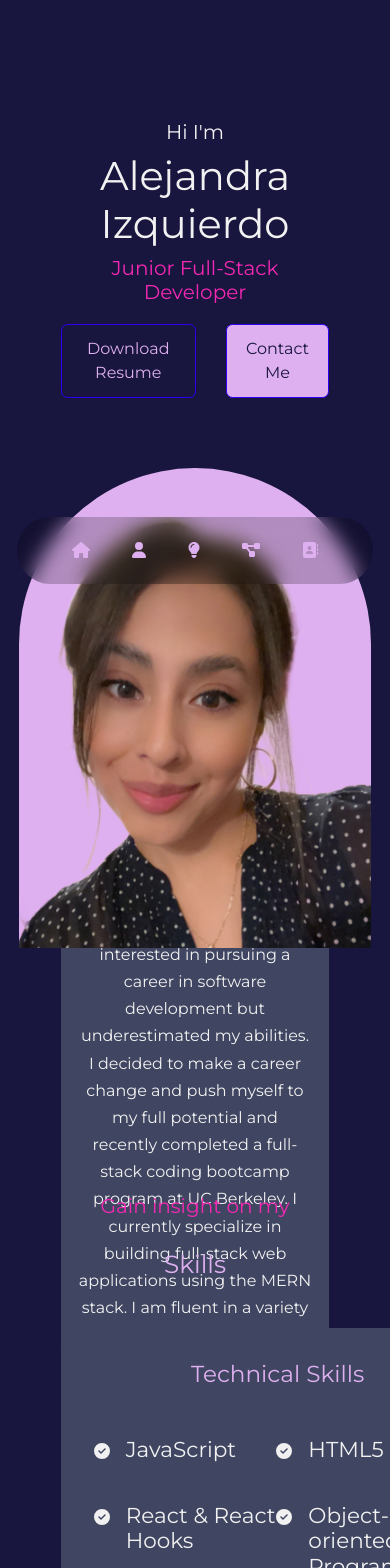
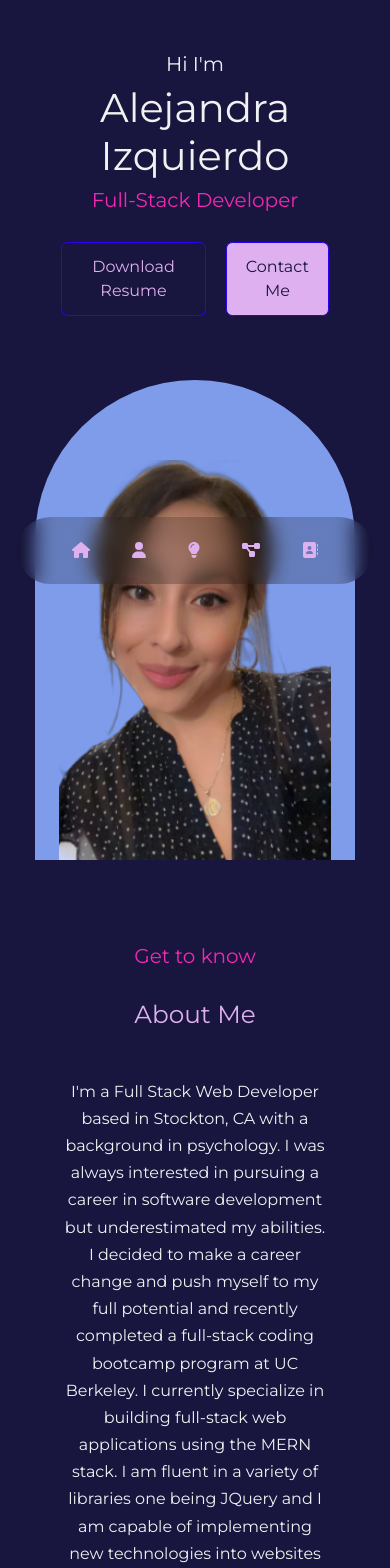
Before and after one commit to alenambo02/a-izquierdo-portfolio, a React (Create React App) app: page / in a window 390 px wide. Shown: the part 60-1628 px from the top of the page. Built offline with nearby package versions, Linux system fonts and the light colour scheme.

Commit message:
edit responsiveness to medium and small screens

```diff
--- a/src/components/about/About.jsx
+++ b/src/components/about/About.jsx
@@ -10,12 +10,18 @@ const About = () => {
             <h2>About Me</h2>
 
             <div className='container about__container'>
+
+                {/* <div className='about_me'>
+                    Filler
+                </div>
+
                 <div className='about__content'>
-                    <p> Hello, I am Alejandra Izquierdo.</p>
-                    <p> I'm a Full Stack Web Developer based in Stockton, CA with a background in psychology. I was always interested in pursuing a career in software development but underestimated my abilities. I decided to make a career change and push myself to my full potential and recently completed a full-stack coding bootcamp program at UC Berkeley.  I currently specialize in building full-stack web applications using the MERN stack. I am fluent in a variety of libraries one being JQuery and I am capable of implementing new technologies into websites efficiently and effectively. I've created web applications from scratch, generated dynamic content, and implemented user-authentication schemas by utilizing different databases like MongoDB and MySQL. I am currently striving to be part of a team that implements pair programming to help me learn and empower me through cross-collaborative efforts. I am excited about the potential to grow within a company and in the future use my experience to help other web developers grow in this ever-changing landscape of code. </p>
-                    <a href='#contact' className='btn btn-primary'>Contact Me</a>
 
-                </div>
+                </div> */}
+                <p className='about__content'> I'm a Full Stack Web Developer based in Stockton, CA with a background in psychology. I was always interested in pursuing a career in software development but underestimated my abilities. I decided to make a career change and push myself to my full potential and recently completed a full-stack coding bootcamp program at UC Berkeley.  I currently specialize in building full-stack web applications using the MERN stack. I am fluent in a variety of libraries one being JQuery and I am capable of implementing new technologies into websites efficiently and effectively. I've created web applications from scratch, generated dynamic content, and implemented user-authentication schemas by utilizing different databases like MongoDB and MySQL. I am currently striving to be part of a team that implements pair programming to help me learn and empower me through cross-collaborative efforts. I am excited about the potential to grow within a company and in the future use my experience to help other web developers grow in this ever-changing landscape of code. </p>
+                <a href='#contact' className='btn btn-primary'>Contact Me</a>
+
+
 
             </div>
         </section>
--- a/src/components/about/about.css
+++ b/src/components/about/about.css
@@ -1,38 +1,34 @@
 .about__container {
-   display: grid;
-   margin-top: 30%;
    text-align: center;
-   height: 40vh;
 }
 
-.about__container > div {
+section {
+   margin-top: 10rem;
+}
+
+/* .about__container > div {
    background-color: var(--color-background-variant);
    padding: 3rem 3rem;
    border-radius: 2rem;
    border: 1px solid transparent;
    transition: var(--transitionV);
-}
+} */
 
 
 
 /* ================MEDIA QUERIES --responsiveness============================= */
 @media screen and (max-width: 1024px) {
-   .about__container {
-    grid-template-columns: 1fr;
-    gap: 0;
-   }
-   .about__container > div {
-      width: 80%;
-      padding: 2rem;
-
+   section {
+      margin: 20rem 0rem 50rem;
   }
 
+}
+
+@media screen and (max-width: 600px) {
+      section {
+      margin: 10rem 0rem;
   }
-/* small devices */
-  @media screen and (max-width: 600px) {
-   .about__container > div {
-      width: 100%;
-      padding: 2rem 1rem;
-
+     .about__content {
+         margin: 1.5rem 0;
+     }
   }
-  }
--- a/src/components/header/Header.jsx
+++ b/src/components/header/Header.jsx
@@ -1,20 +1,19 @@
 import React from 'react';
 import './header.css';
-import Me from '../../assets/profilepic.png'
+import Me from '../../assets/smallerpic.png'
 import ResumeHelper from '../../utils/resumeHelper';
-// import HeaderSocials from './headersocials';
-
+import HeaderSocials from './headersocials';
 
 
 const Header = () => {
     return (
-    <header id='header' className='container header__container'>
-        <div >
+    <header id='header'>
+        <div className='container header__container'>
         <h5>Hi I'm</h5>
         <h1>Alejandra Izquierdo</h1>
-        <h5 className='textlight'>Junior Full-Stack Developer</h5>
+        <h5 className='textlight'>Full-Stack Developer</h5>
         <ResumeHelper/>
-        {/* <HeaderSocials/> */}
+        <HeaderSocials/>
 
         <div className='box'>
             <div className='profilePic'>
@@ -22,7 +21,7 @@ const Header = () => {
             </div>
         </div>
 
-        {/* <a href='#contact' className='scroll_down'>Scroll Down</a> */}
+        <a href='#contact' className='scroll_down'>Scroll Down</a>
         </div>
     </header>
     )
--- a/src/components/header/header.css
+++ b/src/components/header/header.css
@@ -1,31 +1,41 @@
 .profilePic {
     background-color: var(--color-main);
-    width: 22rem;
+    width: 20rem;
     height: 30rem;
     position: absolute;
     left: 50%;
     transform: translate(-50%);
-    margin-top: 70px;
+    margin-top: 4rem;
     border-radius: 12rem 12rem 0 0;
-    padding: 10px 0 0 0;
     overflow: hidden;
+    padding: 5rem 1.5rem 1.5rem 1.5rem;
+
 }
 
 header {
   height: 100vh;
-  padding-top: 5rem;
+  padding-top: 7rem;
+
 }
 
 .header__container {
-    text-align: center;
-    height: 100%;
-    position: relative;
-    margin-top: 100px;
-    /* height: 50vh;
-    padding-bottom: 10rem; */
+  text-align: center;
+  height: 100%;
+  position: relative;
+  /* margin-top: 100px; */
+  /* height: 50vh;
+  padding-bottom: 10rem; */
 }
 
-/* .header__socials {
+.headerBtns {
+  margin-top: 1.9rem;
+  display: flex;
+  gap: 1.2rem;
+  justify-content: center;
+}
+
+
+.header__socials {
   display: flex;
   flex-direction: column;
   align-items: center;
@@ -33,6 +43,13 @@ header {
   position:absolute;
   left: 0;
   bottom: 3rem;
+}
+
+.header__socials::after {
+  content: "";
+  width: 1px;
+  height: 2rem;
+  background: var(--color-main);
 }
 
 .header__socials a:hover {
@@ -48,40 +65,36 @@ header {
   transform: rotate(360deg);
 }
 
-.header__socials::after {
-  content: "";
-  width: 1px;
-  height: 2rem;
-  background: var(--color-primary);
-} */
-
-/* scroll down  */
-/* .scroll_down {
+.scroll_down {
     position: absolute;
     right: -2.3rem;
     bottom: 5rem;
     transform: rotate(90deg);
-    font-weight: 200;
+    font-weight: 300;
     font-size: 0.9rem;
-} */
+    text-decoration: none;
+}
 
-.headerBtns {
-    margin-top: 20px;
-    display: flex;
-    gap: 30px;
-    justify-content: center;
-}
+
 
 
 /* ================MEDIA QUERIES --responsiveness============================= */
   @media screen and (max-width: 1024px) {
-    /* header {
-        height: 65vh
-    } */
+    header {
+        height: 68vh;
+    }
+    .profilePic {
+      background-color: rgb(126, 156, 234);
+    }
   }
-/* small devices */
+
+
   @media screen and (max-width: 600px) {
     header {
         height: 100vh;
     }
+    .header__socials,
+    .scroll_down {
+      display: none;
+    }
   }
--- a/src/components/header/headersocials.jsx
+++ b/src/components/header/headersocials.jsx
@@ -9,11 +9,11 @@ const HeaderSocials = () => {
 return (
     <div className='header__socials'>
     <a href="https://github.com/alenambo02?tab=repositories">
-    <FontAwesomeIcon icon={faGithub} size= '2x' />
+    <FontAwesomeIcon icon={faGithub}/>
     </a>
 
     <a href="https://www.linkedin.com/in/alejandra-izquierdo-b8488516b/">
-    <FontAwesomeIcon icon={faLinkedin} size= '2x' />
+    <FontAwesomeIcon icon={faLinkedin}/>
     </a>
     </div>
 )
```
Also changed, not shown: src/assets/300pic.png (added), src/assets/smallerpic.png (added).
